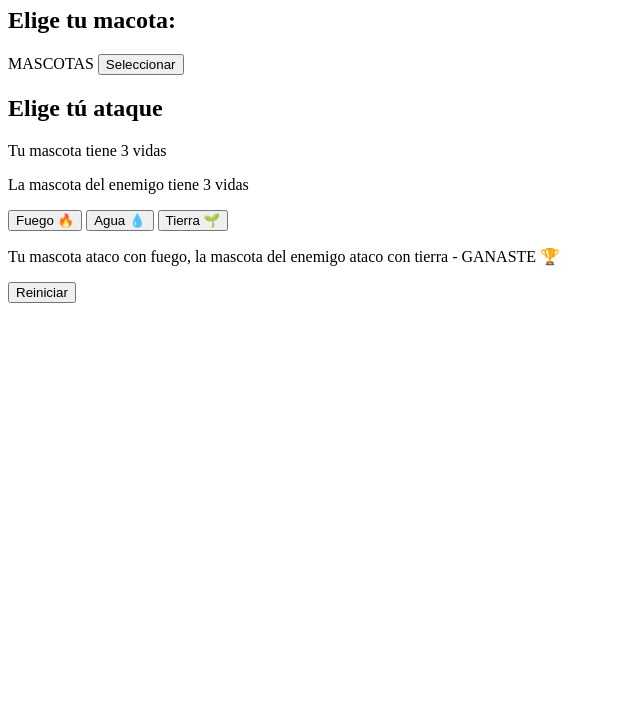
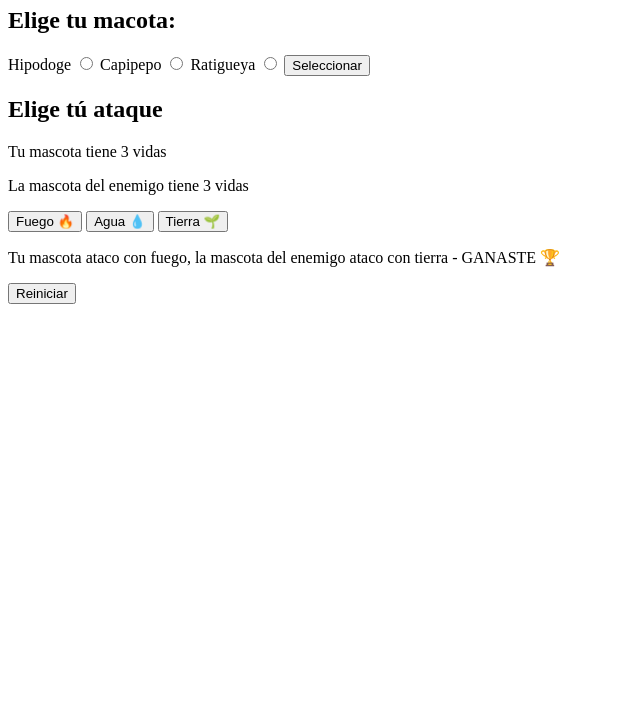
Before and after one commit to miguelos1128/curso-programacion-basica, a plain HTML site: page mokepon/mokepon.html in a window 1280 px wide. Shown: the part 74-800 px from the top of the page, without its empty margins (0-640 px from the left). Drawn offline with Linux system fonts and the light colour scheme.

Commit message:
Agregando las mascotas

```diff
--- a/mokepon/mokepon.html
+++ b/mokepon/mokepon.html
@@ -10,7 +10,18 @@
 
     <section id="seleccionar-mascota">
         <h2>Elige tu macota: </h2>
-        MASCOTAS
+
+        <label for= "hipodege">Hipodoge</label>
+        <input type="radio" name="mascota" id="hipodege"/>
+
+        <label for="capipepo">Capipepo</label>
+        <input type="radio" name="mascota" id="capipepo"/>
+
+        <label for="ratigueya">Ratigueya</label>
+        <input type="radio" name="mascota" id="ratigueya"/>
+
+
+
         <button>Seleccionar</button>
     </section>
 
```
